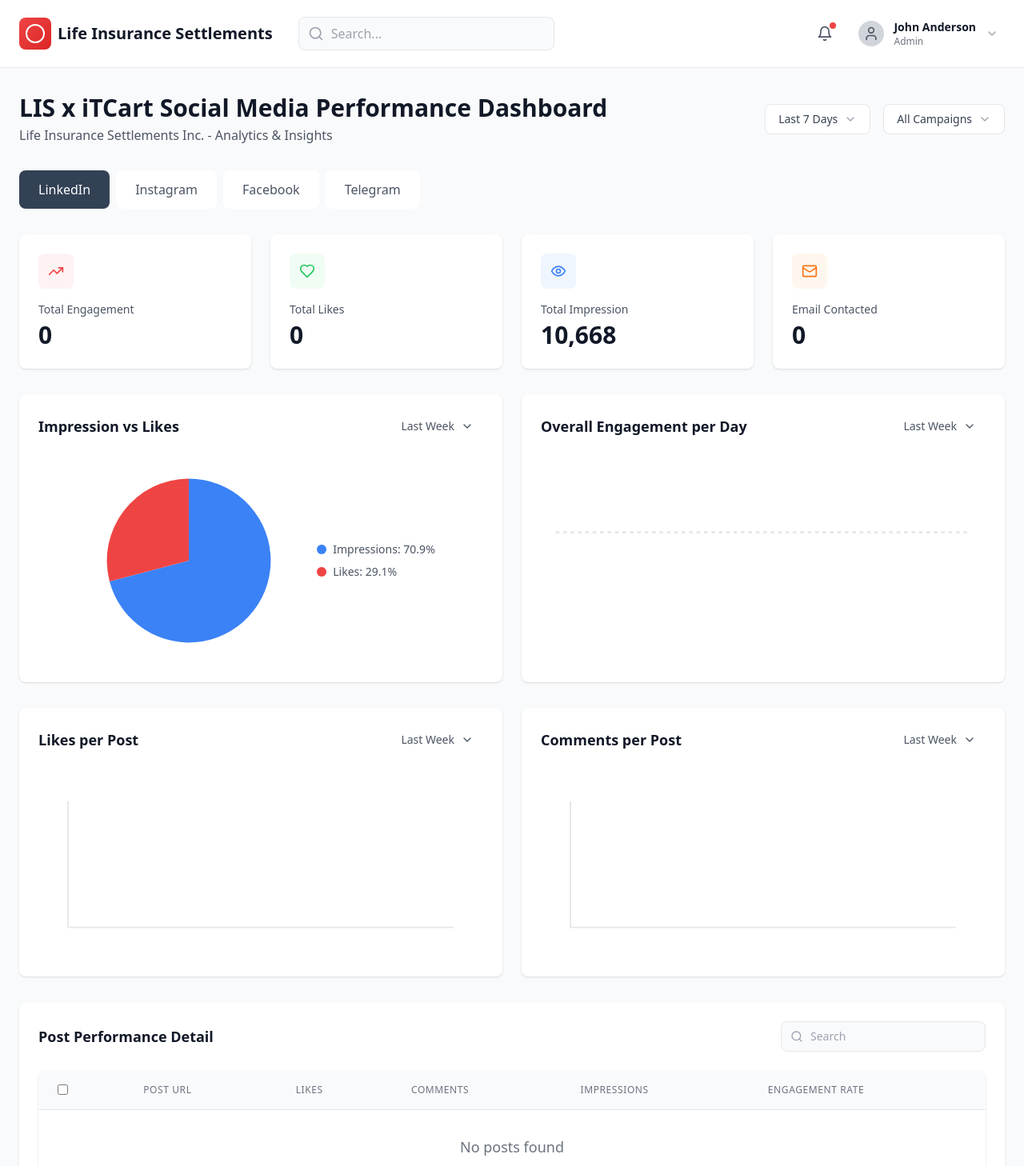
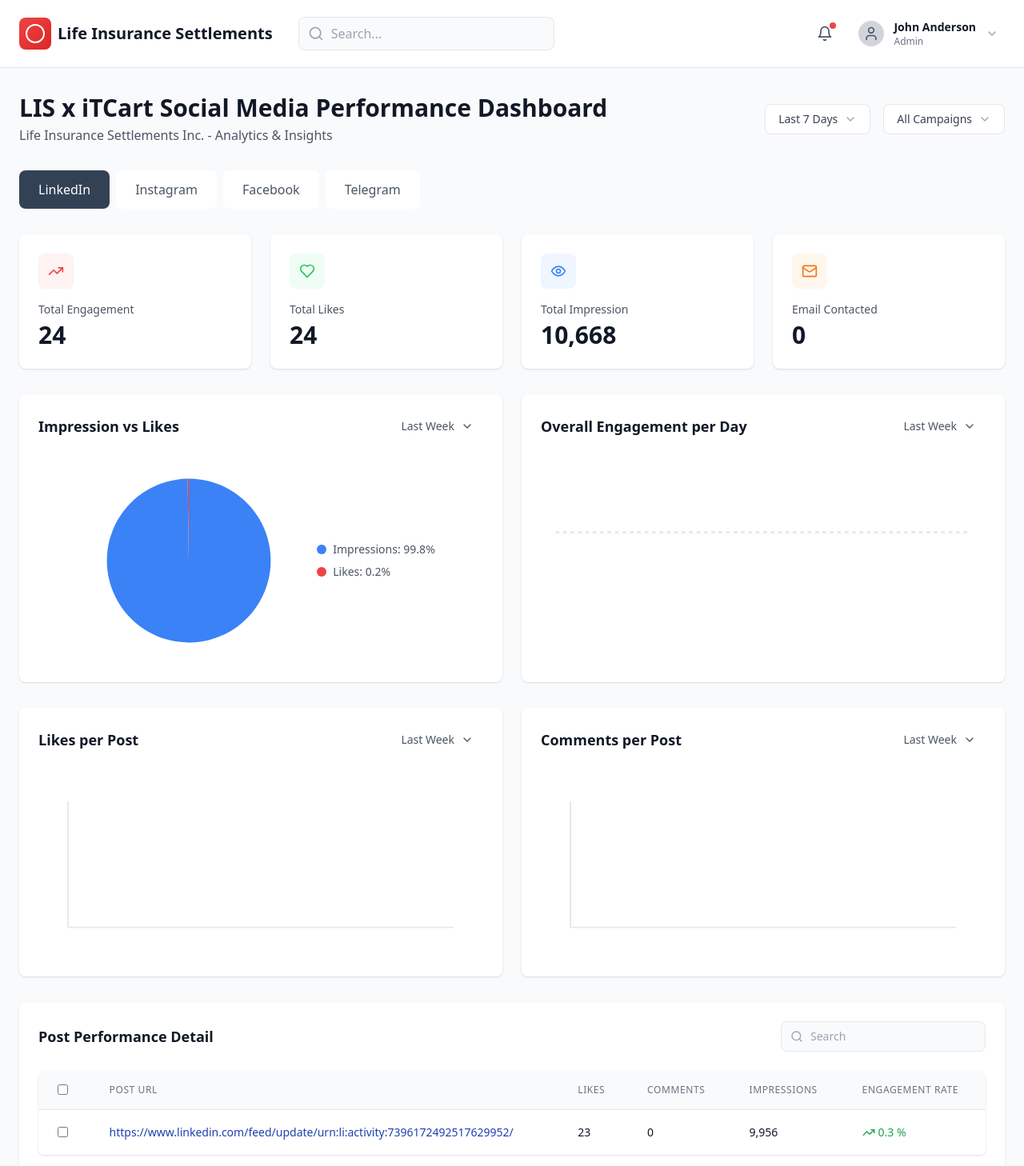
Before and after one commit to ITCartofficial/LISxDashboard, a React (Vite) app: page / in a window 1280 px wide. Shown: the top 1458 px of the page at 80% size. Built offline with nearby package versions, Linux system fonts and the light colour scheme.

Commit message:
feat: update metrics calculations and add sponsored post to data table

```diff
--- a/src/App.tsx
+++ b/src/App.tsx
@@ -232,22 +232,22 @@ function App() {
           <div className="grid grid-cols-1 md:grid-cols-2 lg:grid-cols-4 gap-6 mb-8">
             <MetricCard
               title="Total Engagement"
-              value={dashboardData?.total_engagements.toLocaleString()}
+              value={(dashboardData?.total_engagements + 24).toLocaleString()}
               change={dashboardData?.total_engagements ? 2.4 : 0}
               icon={<TrendingUp className="w-5 h-5 text-red-500" />}
               iconBgColor="bg-red-50"
             />
             <MetricCard
               title="Total Likes"
-              value={dashboardData?.total_likes.toLocaleString()}
-              change={dashboardData?.total_likes ? 3.1 : 0}
+              value={(dashboardData?.total_likes + 24).toLocaleString()}
+              change={dashboardData?.total_likes ? 2.1 : 0}
               icon={<Heart className="w-5 h-5 text-green-500" />}
               iconBgColor="bg-green-50"
             />
             <MetricCard
               title="Total Impression"
               // value={dashboardData?.total_impressions.toLocaleString()}
-              value={"10,668"}
+              value={(dashboardData?.total_impressions + 10668).toLocaleString()}
               change={dashboardData?.total_impressions ? 4.4 : 0}
               icon={<Eye className="w-5 h-5 text-blue-500" />}
               iconBgColor="bg-blue-50"
@@ -277,12 +277,12 @@ function App() {
               data={[
                 {
                   label: "Impressions",
-                  value: 122,
+                  value: (dashboardData?.total_impressions + 10668),
                   color: "#3b82f6",
                 },
                 {
                   label: "Likes",
-                  value: 50,
+                  value: (dashboardData?.total_likes + 24),
                   color: "#ef4444",
                 },
               ]}
--- a/src/components/DataTable.tsx
+++ b/src/components/DataTable.tsx
@@ -6,6 +6,25 @@ interface DataTableProps {
 }
 
 export function DataTable({ data }: DataTableProps) {
+  const posts: Post[] = [];
+  posts.push(...data);
+  const adPost: Post = {
+    tag: "https://www.linkedin.com/feed/update/urn:li:activity:7396172492517629952/",
+    postUrl:
+      "https://www.linkedin.com/feed/update/urn:li:activity:7396172492517629952/",
+    likes: 23,
+    comments: 0,
+    shares: 10,
+    impressions: 9956,
+    content: "Sponsored: Check out our latest product launch!",
+    isApproved: true,
+    platform: "LinkedIn",
+    postedAt: "2024-06-15T10:00:00Z",
+    visual: ""
+  };
+
+  posts.push(adPost);
+  data = posts;
   return (
     <div className="bg-white rounded-lg shadow overflow-hidden">
       <div className="overflow-x-auto">
```
